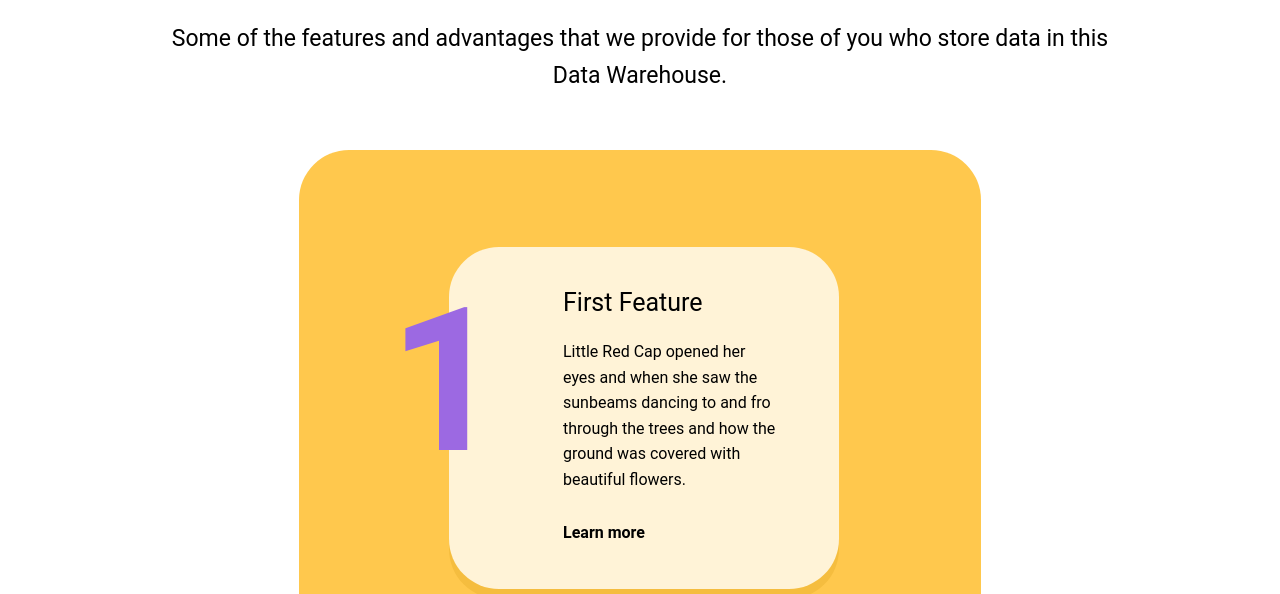
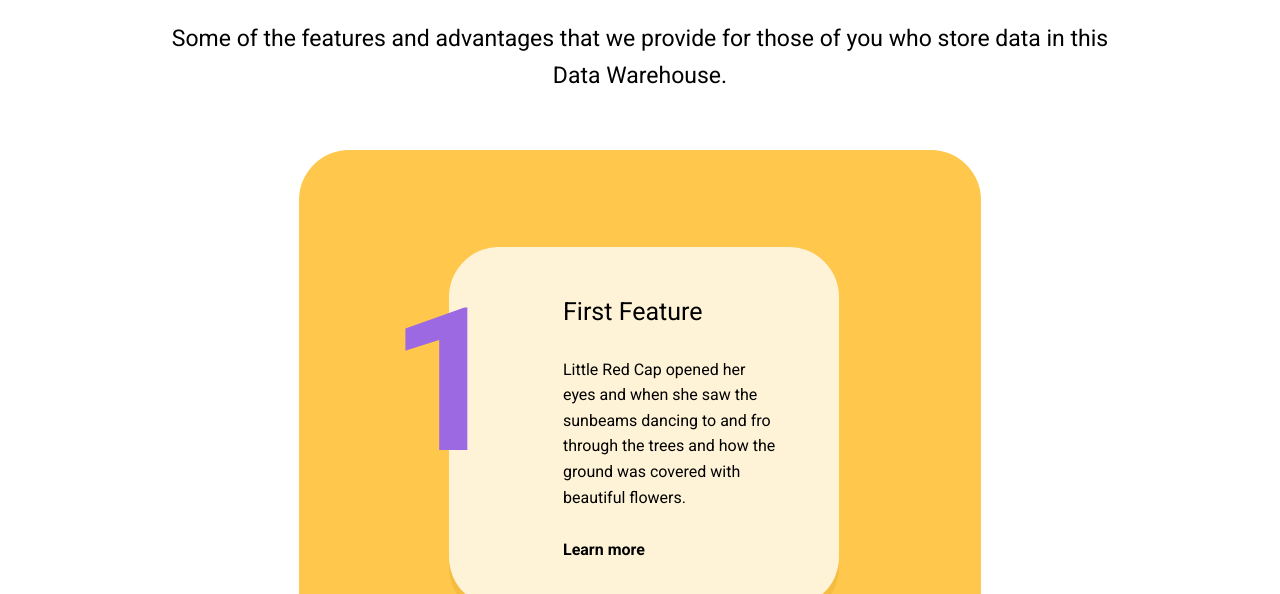
Before and after one commit to lukinasargy/features-pr, a website: page app/index.html in a window 1280 px wide. Shown: the part 206-800 px from the top of the page. Drawn offline with nearby package versions, Linux system fonts and the light colour scheme.

Commit message:
styles upd

```diff
--- a/app/scss/_fonts.scss
+++ b/app/scss/_fonts.scss
@@ -5,3 +5,4 @@
 //@import  url('https://fonts.googleapis.com/css?family=Montserrat:300,400,600,700');
 //@import url('https://fonts.googleapis.com/css?family=Fredericka+the+Great&display=swap');
 //@import url('https://fonts.googleapis.com/css?family=Ubuntu:300,400,500,700&display=swap&subset=cyrillic');
+@import url('https://fonts.googleapis.com/css?family=Roboto:400,500,700&display=swap');
--- a/app/scss/_media.scss
+++ b/app/scss/_media.scss
@@ -96,6 +96,7 @@
 	}
 
 	.footer {
+		padding-top: 52px;
 		padding-bottom: 40px;
 
 		&__nav {
@@ -105,6 +106,7 @@
 
 	.sub {
 		width: 430px;
+		height: 48px;
 		flex-direction: row;
 		align-items: center;
 		justify-content: space-between;
@@ -130,6 +132,29 @@
 @include media-breakpoint-up(lg) {
 	.container {
 		padding: 0 30px;
+	}
+
+	.nav {
+		&__link {
+			padding: 0 32px;
+		}
+	}
+
+	.submenu {
+		padding: 0;
+
+		&__name {
+			padding: 0 32px;
+		}
+
+		&:after {
+			right: 32px;
+		}
+
+		&__item {
+			font-size: 25px;
+			line-height: 69px;
+		}
 	}
 
 	.toggler {
@@ -174,6 +199,8 @@
 	}
 
 	.header {
+		padding: 30px 0;
+
 		.container {
 			flex-direction: row;
 			justify-content: space-between;
@@ -182,7 +209,7 @@
 	}
 
 	.logo {
-		margin-right: 100px;
+		margin-right: 105px;
 	}
 
 	.menu {
@@ -211,7 +238,7 @@
 		border: none;
 		padding-left: 0px;
 		justify-content: space-between;
-		width: 350px;
+		width: 325px;
 
 		&__link {
 			font-size: 18px;
@@ -266,6 +293,7 @@
 			box-shadow: 0px 4px 0px #E2CEFE;
 			padding: 12px 17px 12px 24px;
 			border-radius: 10px;
+			text-align: left;
 
 			&:before {
 				position: absolute;
@@ -296,7 +324,7 @@
 			&:hover,
 			&:active,
 			&:focus {
-				color: unset;
+				color: $color-three;
 			}
 		}
 	}
@@ -305,37 +333,58 @@
 		display: none;
 	}
 
+	.about {
+		padding-top: 90px;
+		.container {
+			padding: 0 330px;
+		}
+	}
+
 	.slider {
 		&__wrapper {
 			margin: 0 auto 151px;
 			max-width: 1200px;
 		}
+
 		&__list {
 			width: 1200px;
 			padding: 0 60px 0px;
 
 		}
+
 		&__item {
 			min-width: 390px;
 			margin: 10px 75px;
 		}
 	}
+	.slick-dots {
+		padding: 30px 0 0 0px;
+		margin-left: -8px;
+	}
 	.footer {
 		padding: 75px 0;
+
 		.logo {
-			flex-grow: 1px;
-			margin-right: 0;
+			margin-right:0px;
+			padding-top: 6px;
 		}
+
 		&__nav {
 			flex-direction: row;
 			flex-grow: 1;
 			justify-content: center;
+			font-size: 16px;
+			margin-left: -10px;
 		}
+
 		&__link {
 			margin-right: 54px;
+			font-weight: 500;
 		}
+
 		.sub {
 			width: 600px;
+
 			&__email {
 				width: 419px;
 			}
--- a/app/scss/main.scss
+++ b/app/scss/main.scss
@@ -483,22 +483,6 @@ input[type=number] {
 	padding: 0 20px;
 }
 
-.section {
-	position: relative;
-	min-height: 100vh;
-	padding-top: 124px;
-
-	&-title {
-		font-size: 28px;
-		line-height: 32px;
-		display: inline-block;
-		padding-bottom: 10px;
-		font-weight: 500;
-		min-width: 288px;
-		border-bottom: 3px solid $color-one;
-	}
-}
-
 /*!
 *
 DEFAULT CSS END
@@ -564,11 +548,11 @@ DEFAULT CSS END
 		padding: 0 20px;
 		transition: color 0.2s;
 
-		&:hover,
-		&:active,
-		&:focus {
-			color: $color-three;
-		}
+//		&:hover,
+//		&:active,
+//		&:focus {
+//			color: $color-three;
+//		}
 
 		&:first-child {
 			border-top: 1px solid #D6B9FF;
@@ -579,6 +563,7 @@ DEFAULT CSS END
 .submenu {
 	position: relative;
 	padding: 0;
+	z-index: 2;
 
 	&:after {
 		position: absolute;
@@ -591,6 +576,7 @@ DEFAULT CSS END
 		background-size: 100%;
 		background-image: url(../img/arrow-open.svg);
 		transition: transform 0.3s ease-in-out 0.1s;
+		z-index: 0;
 	}
 
 	&--active {
@@ -610,7 +596,6 @@ DEFAULT CSS END
 		text-align: left;
 
 		&:hover,
-		&:active,
 		&:focus {
 			color: $color-three;
 			outline: none;
@@ -741,13 +726,14 @@ DEFAULT CSS END
 
 	&__title {
 		font-size: 25px;
-		line-height: 1.3;
+		line-height: 50px;
 		margin-bottom: 20px;
 	}
 
 	&__text {
 		font-size: 16px;
 		margin-bottom: 20px;
+		line-height: 1.6;
 	}
 
 	&__link {
@@ -778,7 +764,7 @@ DEFAULT CSS END
 
 //sections end
 .footer {
-	padding: 50px 0;
+	padding: 56px 0 52px;
 	background-color: $color-three;
 	color: #fff;
 	font-size: 16px;
```
Also changed, not shown: app/css/main.css, app/fonts/RobotoMedium/Roboto-Medium.ttf (added), 1 other file.
